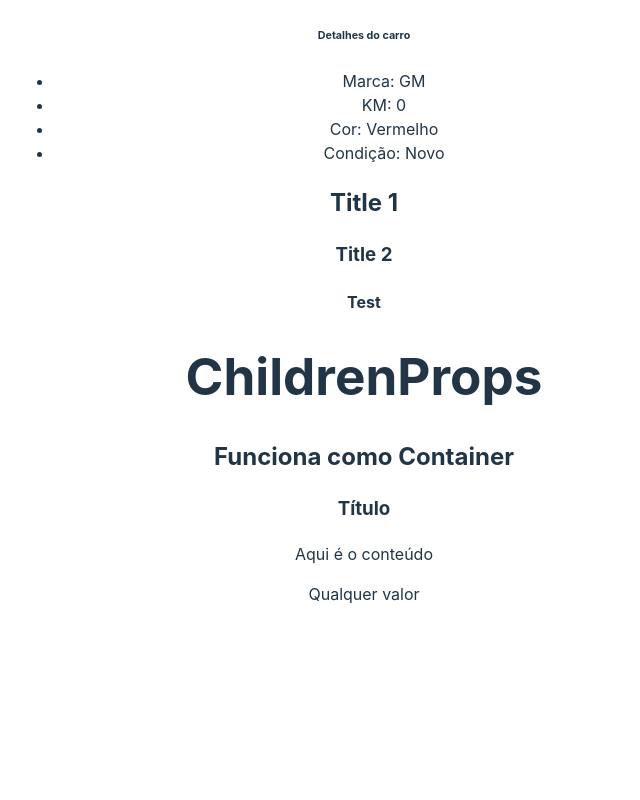
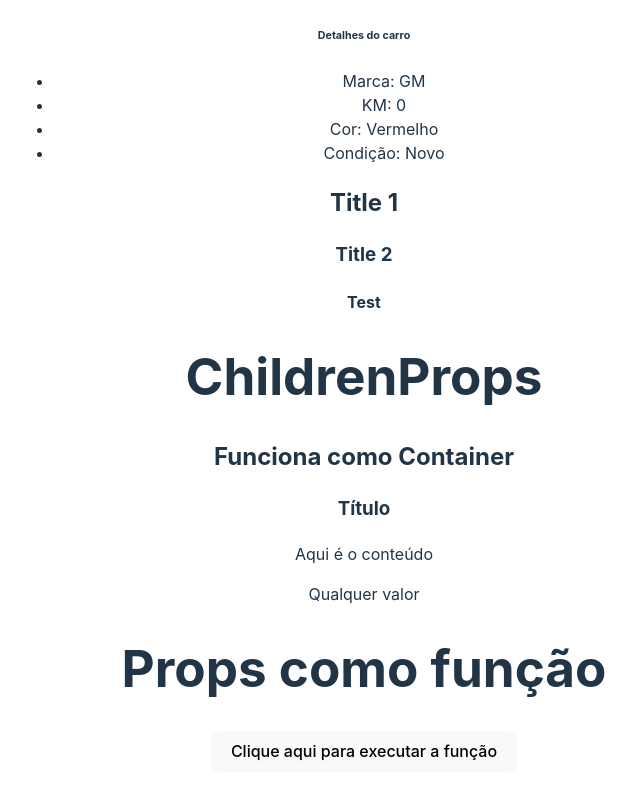
Before and after one commit to uadson/vuejs-course, a React (Vite) app in the folder code/important/: page / in a window 1280 px wide. Shown: the part 4470-5270 px from the top of the page, without its empty margins (276-916 px from the left). Before the commit the page ends 5124 px from the top, so only its background shows below. Built offline with nearby package versions, Linux system fonts and the light colour scheme.

Commit message:
class 21: a function like a props

```diff
--- a/code/important/src/App.jsx
+++ b/code/important/src/App.jsx
@@ -8,6 +8,7 @@ import Props from './components/Props'
 import DestructuringProps from './components/DestructuringProps'
 import Fragments from './components/Fragments'
 import ChildrenProps from './components/ChildrenProps'
+import ExecutionFunction from './components/ExecutionFunction'
 
 // Styles
 import './App.css'
@@ -21,30 +22,39 @@ function App() {
   // Car detail
   const cars = [
     {
+      "id": 1,
       "brand": "Tesla",
       "km": 10000,
       "color": "Azul",
       "status": false
     },
     {
+      "id": 2,
       "brand": "BYD",
       "km": 0,
       "color": "Branco",
       "status": true
     },
     {
+      "id": 3,
       "brand": "GWM",
       "km": 1000,
       "color": "Cinza",
       "status": false
     },
     {
+      "id": 4,
       "brand": "GM",
       "km": 0,
       "color": "Vermelho",
       "status": true
     },
   ]
+
+  // Function like a prop
+  function showMessage() {
+    document.querySelector("#msg").innerHTML = "Esta é uma função que declarada em um props"
+  }
 
   return (
     <>
@@ -62,12 +72,13 @@ function App() {
         < DestructuringProps brand={cars[3].brand} km={cars[3].km} color={cars[3].color} newCar={cars[3].status}/>
         {/* Component reuse with loop */}
         {cars.map((car) => (
-          < DestructuringProps brand={car.brand} km={car.km} color={car.color} newCar={car.status}/>
+          < DestructuringProps key={car.id} brand={car.brand} km={car.km} color={car.color} newCar={car.status}/>
         ))}
         < Fragments propFragment="Test"/>
         < ChildrenProps propTest="Qualquer valor">
           <p>Aqui é o conteúdo</p>
         </ChildrenProps >
+        < ExecutionFunction showMessage={showMessage}/>
       </div>
     </>
   )
--- /dev/null
+++ b/code/important/src/components/ExecutionFunction.jsx
@@ -0,0 +1,11 @@
+const ExecutionFunction = ({ showMessage }) => {
+  return (
+    <div>
+        <h1>Props como função</h1>
+        <button onClick={showMessage}>Clique aqui para executar a função</button>
+        <p id="msg"></p>
+    </div>
+  )
+}
+
+export default ExecutionFunction
```
